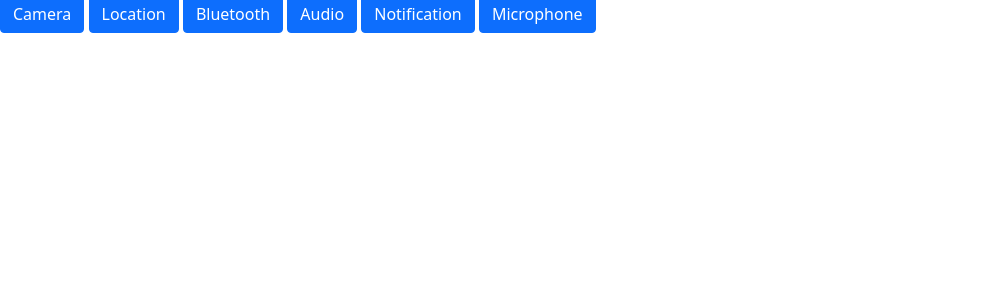
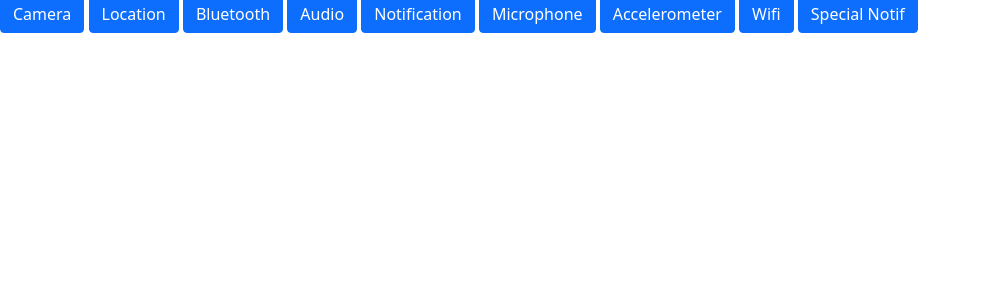
Before and after one commit to rofifaghna/features-on-the-Google-web-platform, a PHP site: page / in a window 1280 px wide. Shown: the part 519-800 px from the top of the page, without its empty margins (0-981 px from the left). Run offline with PHP 8.4, Linux system fonts and the light colour scheme.

Commit message:
Update index.php

```diff
--- a/index.php
+++ b/index.php
@@ -76,6 +76,12 @@
 
     <a class="btn btn-primary" href="mic.html" role="button">Microphone</a>
 
+    <a class="btn btn-primary" href="accelerometer.html" role="button">Accelerometer</a>
+
+    <a class="btn btn-primary" href="wifi.html" role="button">Wifi</a>
+
+    <a class="btn btn-primary" href="specialNotif.html" role="button">Special Notif</a>
+
 
 
 
```
